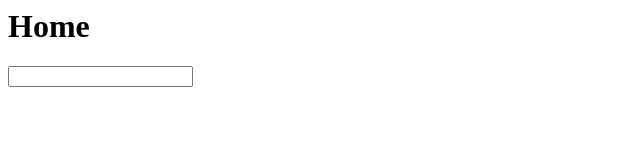
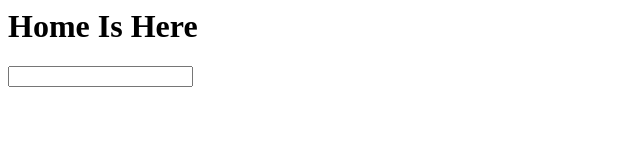
Before and after one commit to JRussellHuffman/phonegaptut01, a plain HTML site: page index.html in a window 1280 px wide. Shown: the whole page, without its empty margins (0-640 px from the left). Drawn offline with Linux system fonts and the light colour scheme.

Commit message:
title change

```diff
--- a/index.html
+++ b/index.html
@@ -1,7 +1,7 @@
 <html>
 <body>
 
-<div class='header'><h1>Home</h1></div>
+<div class='header'><h1>Home Is Here</h1></div>
 <div class='search-view'>
 <input class='search-key' type="text"/>
 <ul class='employee-list'></ul>
```
